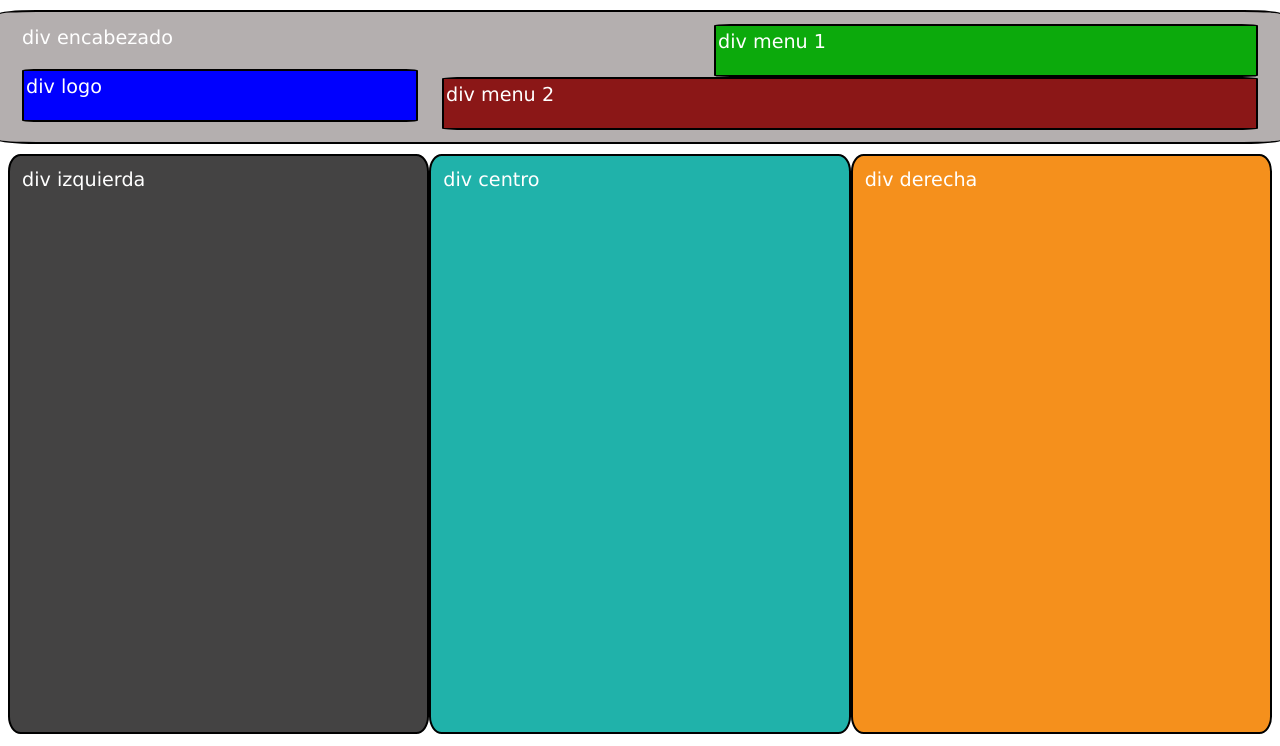
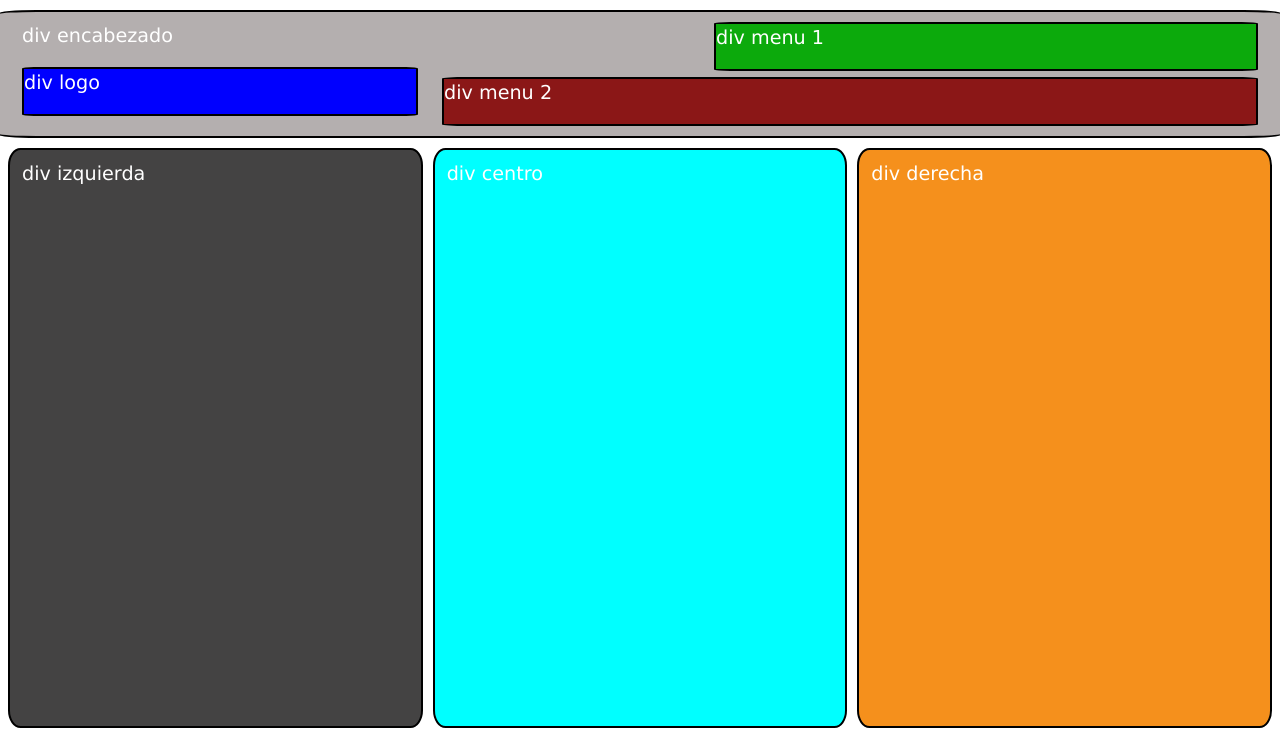
Before and after one commit to lara-bozzano/frontEnd-2022, a plain HTML site: page FLEXBOX/Bootstrap/Grid/flexbox.html in a window 1280 px wide. Shown: the top 746 px of the page. Drawn offline with nearby package versions, Linux system fonts and the light colour scheme.

Commit message:
layout grid bootstrap

```diff
--- a/FLEXBOX/Bootstrap/Grid/bootstrap.css
+++ b/FLEXBOX/Bootstrap/Grid/bootstrap.css
@@ -1,6 +1,4 @@
-div {
-    padding: 2px 2px;
-}
+
 
 
 .conteiner {
@@ -19,12 +17,16 @@ div {
     padding: 10px;
 }
 
+.top {
+    padding-top: 10px;
+}
+
 .margin {
-    margin-left: 5px;
+    margin-top: 6px;
 }
 
 .marginDer {
-    margin-right: 5px;
+    margin-right: 10px;
 }
 
 
@@ -36,9 +38,7 @@ div {
     height: 600px;
 }
 
-.top {
-    padding-top: 10px;
-}
+
 
 .azul {
     background-color: blue;
@@ -73,7 +73,7 @@ div {
     background-color: rgb(163, 81, 33);
 }
 
-.pie {
+.celeste {
     background-color: aqua;
 }
 
--- a/FLEXBOX/Bootstrap/Grid/flexbox.html
+++ b/FLEXBOX/Bootstrap/Grid/flexbox.html
@@ -12,44 +12,49 @@
     <div class="conteiner">
         <!--FILA 1-->
         <div class="row encabezado borde padding gris">
+
             <div class="col-4">
-                <p>div encabezado</p>
+                <div><p>div encabezado</p></div>
+                <div class="col-12 borde azul"> <p>div logo</p> </div>
+            </div>
 
-              <div class="col-12 borde azul"> <p>div logo</p> </div>
-            </div>
             <div class="col-8">
               <div class="borde col-8 offset-4 verdeClaro"> <p>div menu 1</p> </div>
-              <div class="borde col-12 rojoOsc"> <p>div menu 2</p> </div>
+              <div class="borde col-12 rojoOsc margin"> <p>div menu 2</p> </div>
             </div>
+
         </div>
 
         <!--FILA 2-->
         <div class="row articulo padding">
 
-
-            <div class="col-4 borde grisOsc top"> div izquierda</div>
+            <div class="col borde grisOsc top marginDer"> div izquierda</div>
 
 
-            <div class="col-4 borde celeste top"> div centro</div>
+            <div class="col borde celeste top marginDer"> div centro</div>
 
 
-            <div class="col-4 borde amarillo top"> div derecha</div>
+            <div class="col borde amarillo top"> div derecha</div>
 
 
         </div>
 
         <!--FILA 3-->
         <div class="row articulo padding">
-          <div class="col-8 borde verdeOsc"> Div Izquierda</div>
+
+          <div class="col-8 borde verdeOsc "> Div Izquierda</div>
           <div class="col-4 borde marron"> Div Derecha</div>
-         </div>
+
+        </div>
 
          <!--FILA 4-->
-         <div class="row borde padding top pie">
+        <div class=" borde padding top celeste">
             <p>div pie </p>
-            <div class="col-1 borde offset-10 azul">
+
+          <div class="col-1 borde offset-10 azul">
               div elemento
-            </div>
+          </div>
+
         </div>
 
       </div>
--- /dev/null
+++ b/FLEXBOX/Bootstrap/styles.css
@@ -0,0 +1,7 @@
+.borde {
+    border: 2px black solid;
+}
+
+body {
+    background-color: grey;
+}
```
Also changed, not shown: FLEXBOX/Bootstrap/prueba.html (added, +37 -0 lines).
